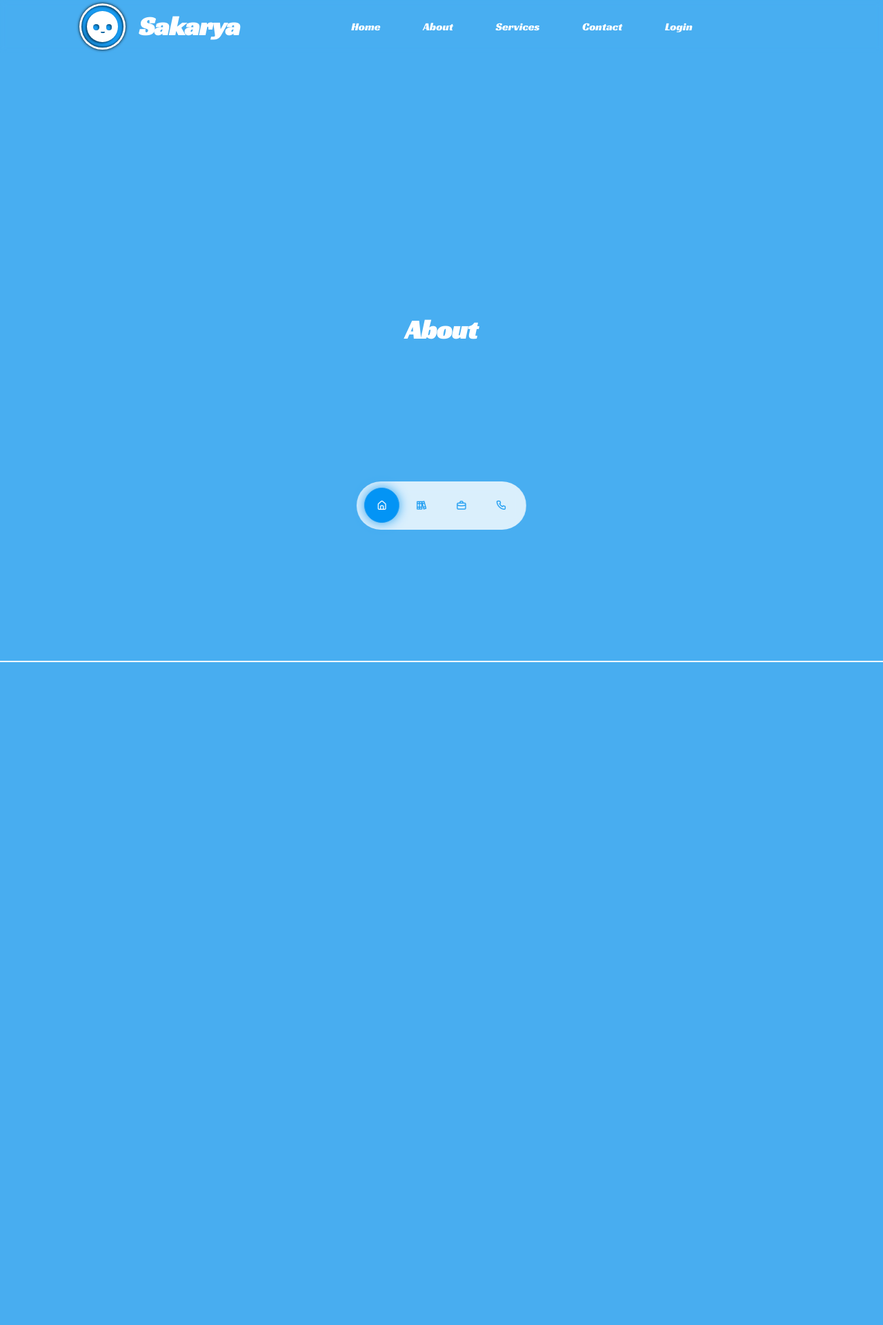
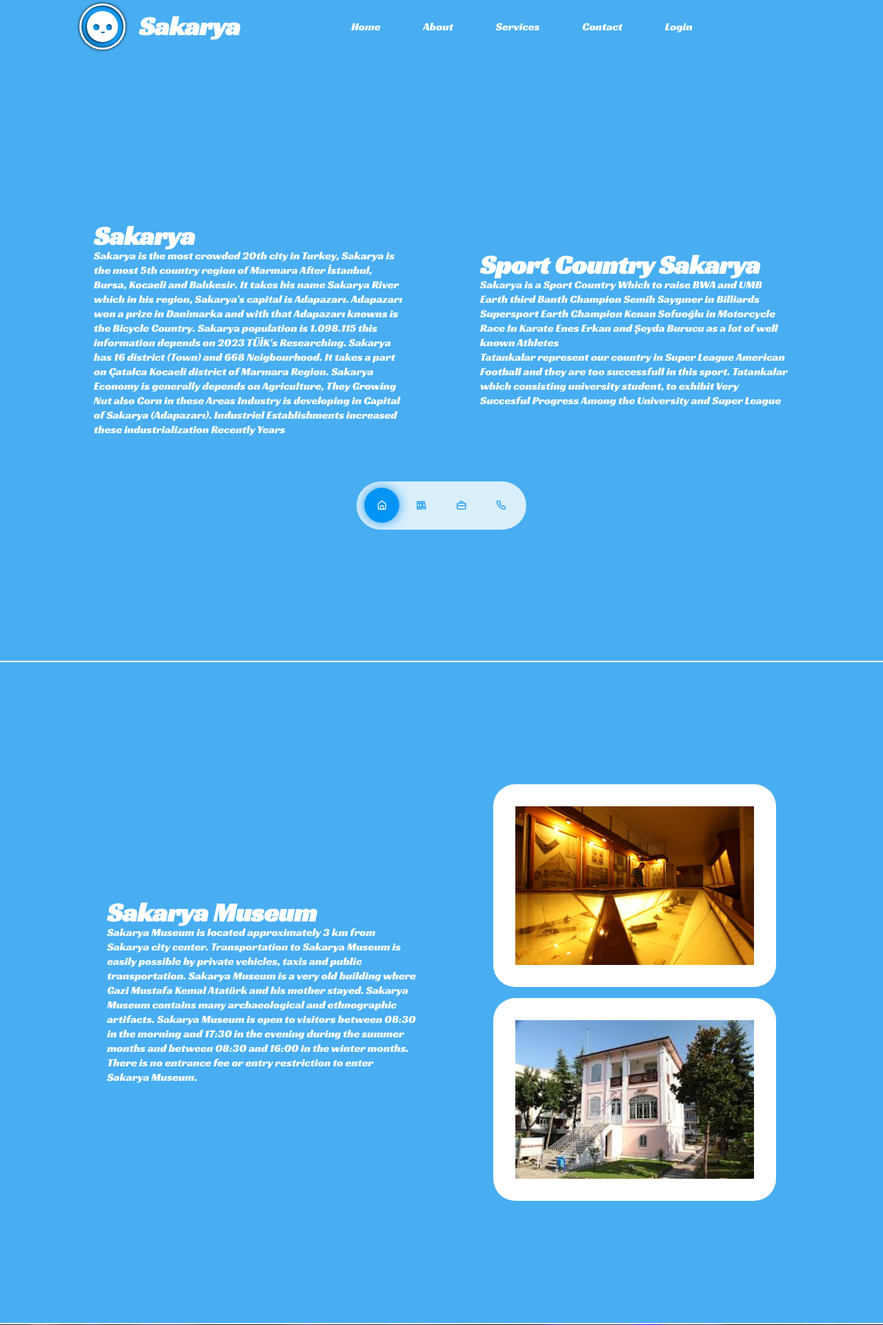
Before and after one commit to WhiteMasterIXI/WebTeknolojileri-Sehir-Tanitma, a PHP site: page /about.html in a window 1280 px wide. Shown: the top 1921 px of the page at 69% size. Before the commit the page ends 960 px from the top, so only its background shows below. Run offline with PHP 8.4, Linux system fonts and the light colour scheme; some web fonts are replaced.

Commit message:
About kısmı
bu kısımda şehrimle ilgili tarihi yerleri ve sporcuları belirttim slider ve harita ekledim hazır frameworklerden.

```diff
--- a/WebTeknolojiler/about.html
+++ b/WebTeknolojiler/about.html
@@ -8,6 +8,24 @@
     <link rel="stylesheet" href="style.css">
     <title>About Page</title>
     <link rel="stylesheet" href="https://unicons.iconscout.com/release/v4.0.8/css/line.css">
+    <link rel="stylesheet" href="https://unpkg.com/leaflet/dist/leaflet.css" />
+  <style>
+    html, body {
+      margin: 0;
+      padding: 0;
+      height: 100%;
+    }
+
+    .Sakarya__Map {
+      width: 100%;
+      height: 100vh; /* Ekran yüksekliği kadar */
+    }
+
+    #map {
+      width: 100%;
+      height: 100%;
+    }
+  </style>
 </head>
 
 <body>
@@ -48,18 +66,111 @@
     </nav>
     <!--====================== Menü ===========================-->
     <menu class="float__menu">
-        <a href="#Home" class="active"><i class="uil uil-estate"></i></a>
-        <a href="#About"><i class="uil uil-books"></i></a>
-        <a href="#Services"><i class="uil uil-bag-alt"></i></a>
-        <a href="#Contact"><i class="uil uil-phone"></i></a>
+        <a href="#MyCountry" class="active"><i class="uil uil-estate"></i></a>
+        <a href="#History"><i class="uil uil-books"></i></a>
+        <a href="#Slider"><i class="uil uil-bag-alt"></i></a>
+        <a href="#Map-Sakarya"><i class="uil uil-phone"></i></a>
     </menu>
 
-    <!--====================== sections ===========================-->
+    <!--====================== City İntroduce Sakarya ===========================-->
 
-    <section>
-        <div class="section__container"><h1>About</h1></div>
+    <section id="MyCountry" class="MyCountry">
+        <div class="section__container">
+            <div class="container">
+                <h1>Sakarya</h1>
+                <p>Sakarya is the most crowded 20th city in Turkey, Sakarya is
+                  the most 5th country region of Marmara After İstanbul, Bursa, Kocaeli and Balıkesir.
+                  It takes his name Sakarya River which in his region, Sakarya's capital is Adapazarı.
+                  Adapazarı won a prize in Danimarka and with that Adapazarı knowns is the Bicycle Country.
+                  Sakarya population is 1.098.115 this information depends on 2023 TÜİK's Researching.
+                  Sakarya has 16 district (Town) and  668 Neigbourhood. It takes a part on Çatalca Kocaeli district of
+                  Marmara Region. Sakarya Economy is generally depends on Agriculture, They Growing Nut also Corn in these Areas
+                  Industry is developing in Capital of Sakarya (Adapazarı). Industriel Establishments increased
+                  these industrialization  Recently Years
+                </p>
+            </div>
+            <div class="container">
+                <h1>Sport Country Sakarya</h1>
+                <p>Sakarya is a Sport Country Which to raise BWA and UMB Earth third Banth Champion Semih Saygıner in Billiards
+                   Supersport Earth Champion Kenan Sofuoğlu in Motorcycle Race
+                   In Karate Enes Erkan and Şeyda Burucu as a lot of well known Athletes
+                  </p>
+                  <p>Tatankalar represent our country in Super League American Football and they are too successfull in this sport.
+                    Tatankalar which consisting university student, to exhibit Very Succesful Progress Among the University and Super League
+                  </p>
+            </div>
+        </div>
+    </section>
+    <section id="History" class="Historical-Monument">
+        <div class="section__container">
+        <div class="container">
+            <h1>Sakarya Museum</h1>
+            <p>Sakarya Museum is located approximately 3 km from Sakarya city center. Transportation to Sakarya Museum is easily possible by private vehicles, taxis and public transportation.
+                Sakarya Museum is a very old building where Gazi Mustafa Kemal Atatürk and his mother stayed. Sakarya Museum contains many archaeological and ethnographic artifacts.
+                Sakarya Museum is open to visitors between 08:30 in the morning and 17:30 in the evening during the summer months and between 08:30 and 16:00 in the winter months.
+                There is no entrance fee or entry restriction to enter Sakarya Museum.</p>
+        </div>
+        <div class="container">
+            <div class="image"><img src="images/SakaryaM.jpg" alt=""></div>
+            <div class="image"><img src="images/SakaryaMD.jpeg" alt=""></div>
+        </div>
+    </div>
+    </section>
+    <section id="Slider" class="Slider-CountryPhotos">
+        <swiper-container class="mySwiper swiper-h" pagination="true" pagination-clickable="true" space-between="50">
+            <swiper-slide><img src="images/SemihSay.jpeg" alt=""></swiper-slide>
+            <swiper-slide><img src="images/EnesErkan.jpeg"
+                    alt=""></swiper-slide>
+            <swiper-slide><img
+                    src="images/Tatankalar.jpeg"
+                    alt=""></swiper-slide>
+            <swiper-slide><img src="images/SeydaBurucu.jpeg" alt=""></swiper-slide>
+            <swiper-slide><img src="images/KenanSofuoğlu.jpeg" alt=""></swiper-slide>
+        </swiper-container>
     </section>
 
+    <section id="Map-Sakarya" class="Sakarya__Map" style="justify-content: center; display: flex; align-items: center;">
+        <div id="map" style="height: 90%; z-index: 2;"></div>
+    </section>
+
+    <script src="https://unpkg.com/leaflet/dist/leaflet.js"></script>
+<script>
+  const mapBounds = [
+    [40, 29.5], // Güneybatı
+    [41.486237, 31.4]  // Kuzeydoğu
+  ];
+
+  const map = L.map('map', {
+    center: [40.742623, 30.330722],
+    zoom: 12,
+    maxBounds: mapBounds,
+    maxZoom: 12,
+    minZoom: 10,
+    zoomControl: true
+  });
+
+  L.tileLayer('https://{s}.tile.openstreetmap.org/{z}/{x}/{y}.png', {
+    maxZoom: 19,
+    attribution: '&copy; <a href="https://www.openstreetmap.org/copyright">OpenStreetMap</a> contributors'
+  }).addTo(map);
+
+  // Marker oluşturma
+  const marker = L.marker([40.7742490720967, 30.40006071093756]).addTo(map);
+  const marker2 = L.marker([40.8163732671634, 30.752312246176473]).addTo(map);
+  const marker3 = L.marker([40.89065383483343, 30.43622463792658]).addTo(map);
+  const marker4 = L.marker([40.73963636475224, 30.37324144740015]).addTo(map);
+  const marker5 = L.marker([40.690631386828564, 30.26804198209599]).addTo(map);
+  const marker6 = L.marker([40.39217154418295, 30.493808711604245]).addTo(map);
+  // Marker'a yazı (popup) ekleme
+  marker.bindPopup("<a href=\"https://www.sakarya.edu.tr/\" target=\"_blank\">Sakarya Müzesi</a>").openPopup();
+  marker2.bindPopup("<a href=\"https://www.sakarya.edu.tr/\" target=\"_blank\">Bayrak Tepe</a>").openPopup();
+  marker3.bindPopup("<a href=\"https://www.sakarya.edu.tr/\" target=\"_blank\">Harmantepe Kalesi</a>").openPopup();
+  marker4.bindPopup("<a href=\"https://www.sakarya.edu.tr/\" target=\"_blank\">Justinaus Köprüsü</a>").openPopup();
+  marker5.bindPopup("<a href=\"https://www.sakarya.edu.tr/\" target=\"_blank\">Cami i Cedid</a>").openPopup();
+  marker6.bindPopup("<a href=\"https://www.sakarya.edu.tr/\" target=\"_blank\">Tarihi Çınar</a>").openPopup();
+</script>
+
+    <script src="https://cdn.jsdelivr.net/npm/swiper@11/swiper-element-bundle.min.js"></script>
     <script src="main.js"></script>
 </body>
 
--- a/WebTeknolojiler/style.css
+++ b/WebTeknolojiler/style.css
@@ -320,7 +318,7 @@ section:nth-child(odd){
     color: var(--font--color);
 }
 
-.left__container {
+.container {
     width: 40vw;
     color: var(--font--color);
     height: 70%;
@@ -571,6 +628,19 @@ ul li:nth-child(1) .circle {
     justify-content: center;
   }
 
+/*================================= About My Country ======================================*/
+.Historical-Monument .section__container .container:nth-child(2)  {
+    gap: 1rem;
+    height: auto;
+    width: auto;
+}
+.image {
+    width: 32vw;
+    background: white;
+    padding: 2rem;
+    border-radius: 2rem;
+}
+
 
 /*================================= Footer ======================================*/
 footer {
```
Also changed, not shown: other parts of WebTeknolojiler/style.css (+84 -17 lines), WebTeknolojiler/index.html (+62 -13 lines), WebTeknolojiler/images/EnesErkan.jpeg (added), WebTeknolojiler/images/KenanSofuoğlu.jpeg (added), WebTeknolojiler/images/SakaryaM.jpg (added), WebTeknolojiler/images/SakaryaMD.jpeg (added), WebTeknolojiler/images/SemihSay.jpeg (added), WebTeknolojiler/images/SeydaBurucu.jpeg (added), WebTeknolojiler/images/Tatankalar.jpeg (added).
